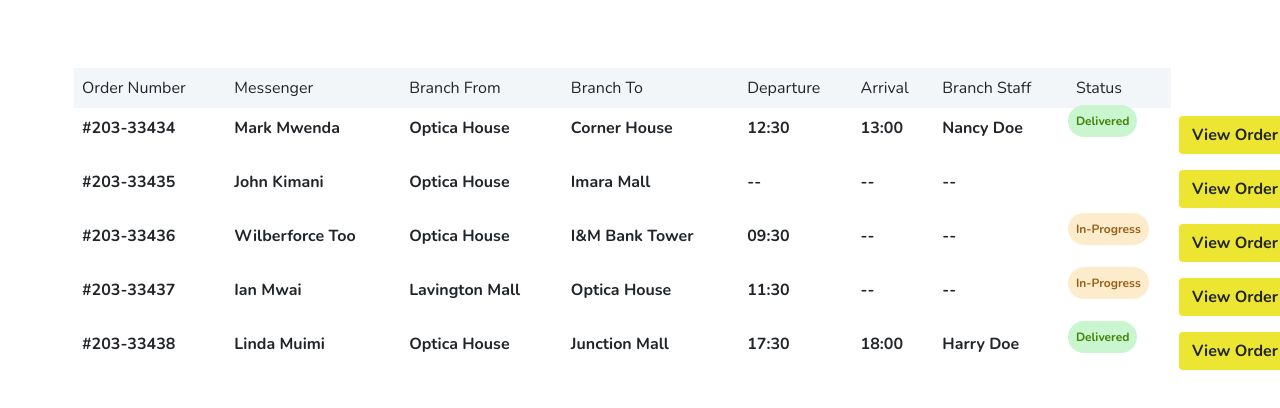
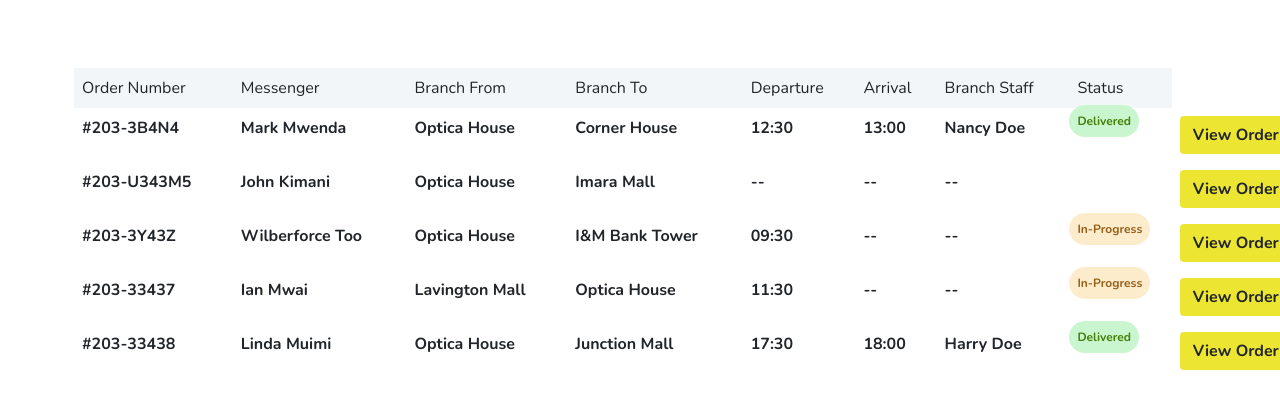
Before and after one commit to Optica-Brains/optica-frontend, an Angular app: page / in a window 1280 px wide. Shown: the top 408 px of the page. Built offline with nearby package versions, Linux system fonts and the light colour scheme.

Commit message:
changed order numbers

```diff
--- a/src/app/orders-table/orders-table.component.html
+++ b/src/app/orders-table/orders-table.component.html
@@ -14,7 +14,7 @@
         </thead>
         <tbody>
             <tr>
-                <th scope="row">#203-33434</th>
+                <th scope="row">#203-3B4N4</th>
                 <td class="fw-bold">Mark Mwenda</td>
                 <td class="fw-bold">Optica House</td>
                 <td class="fw-bold">Corner House</td>
@@ -25,7 +25,7 @@
                 <td><button type="submit" class="btn view-order-btn">View Order</button></td>
             </tr>
             <tr>
-                <th scope="row">#203-33435</th>
+                <th scope="row">#203-U343M5</th>
                 <td class="fw-bold">John Kimani</td>
                 <td class="fw-bold">Optica House</td>
                 <td class="fw-bold">Imara Mall</td>
@@ -36,7 +36,7 @@
                 <td><button type="submit" class="btn view-order-btn">View Order</button></td>
             </tr>
             <tr>
-                <th scope="row">#203-33436</th>
+                <th scope="row">#203-3Y43Z</th>
                 <td class="fw-bold">Wilberforce Too</td>
                 <td class="fw-bold">Optica House</td>
                 <td class="fw-bold">I&M Bank Tower</td>
```
